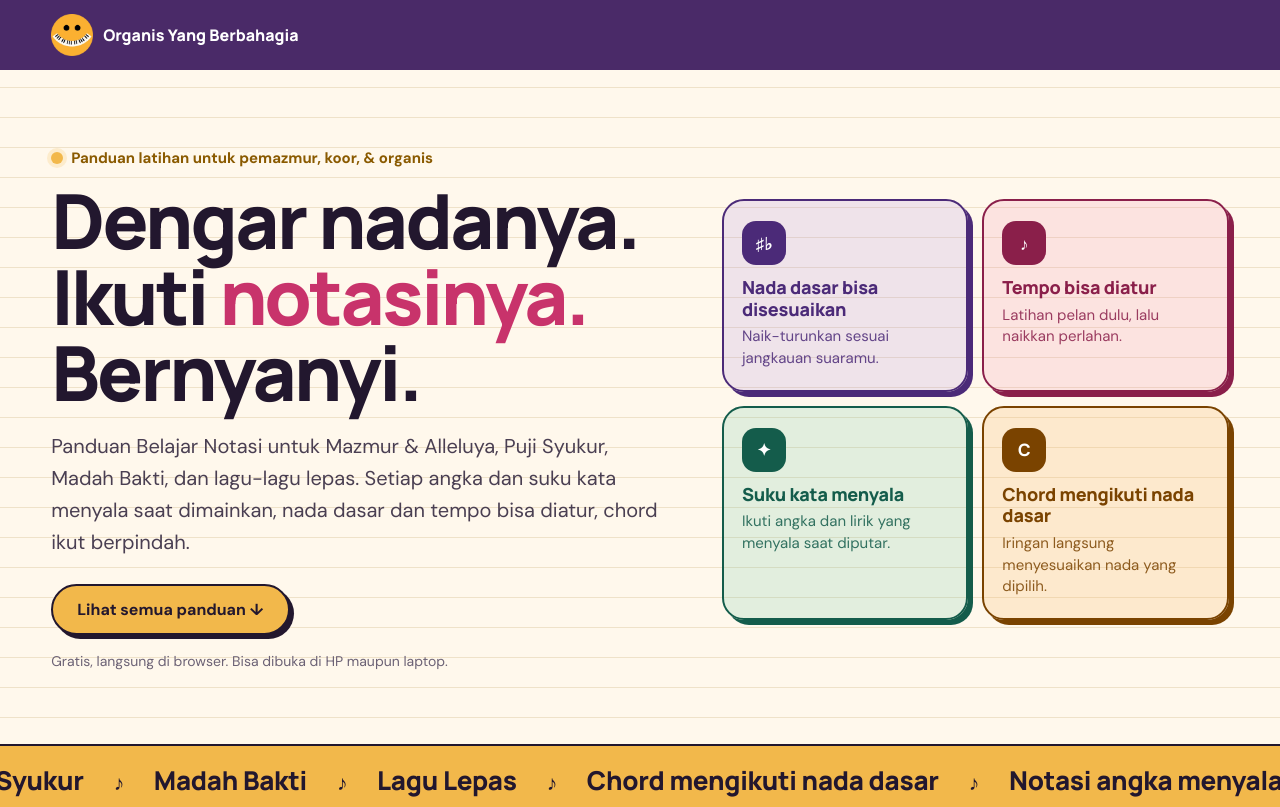
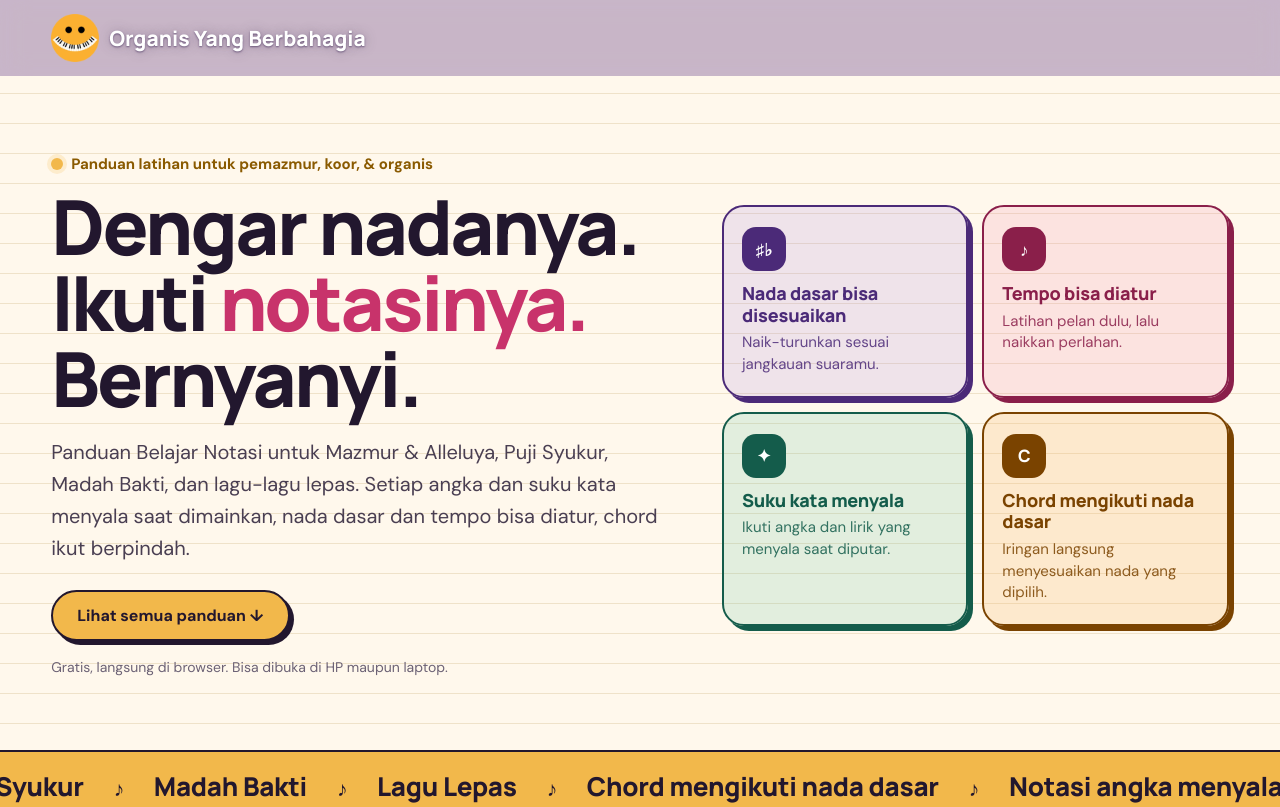
Before and after one commit to organisyangberbahagia/panduan-mazmur-alleluya, a plain HTML site: page index.html in a window 1280 px wide. Shown: the top 807 px of the page. Drawn offline with Linux system fonts and the light colour scheme.

Commit message:
Update index.html

```diff
--- a/index.html
+++ b/index.html
@@ -210,8 +210,8 @@ body.landing,body.soonpg{padding-bottom:0;background:var(--cream)}
 .soonbox p{font-size:18px;color:light-dark(#4a3f52,#cfc3d8);margin:0 auto 26px;max-width:32em}
 .crumb{display:inline-flex;align-items:center;gap:6px;background:none;border:0;color:#e7dcf2;font:600 15px "DM Sans",sans-serif;padding:6px 0;margin-bottom:8px;cursor:pointer}
 .crumb:hover{color:#fff}
-.lnav{background:var(--vio);border-bottom:0;backdrop-filter:none;transition:box-shadow .25s,background .25s}.lnav .lb{color:#fff}.lnav .pill.ghost{color:#fff;border-color:rgba(255,255,255,.55)}.lnav .pill.ghost:hover{background:rgba(255,255,255,.12)}.lnav.scrolled{background:color-mix(in srgb,var(--vio) 72%,transparent);backdrop-filter:blur(14px) saturate(1.4);-webkit-backdrop-filter:blur(14px) saturate(1.4);box-shadow:0 8px 24px rgba(40,18,64,.28)}
-@media(max-width:520px){.lnav .lb{font-size:14px}.lnav .lb img{width:36px;height:36px}.lnav .pill{padding:8px 14px!important;font-size:14px}}
+.lnav{background:color-mix(in srgb,#6b4590 37%,transparent);border-bottom:0;backdrop-filter:blur(14px) saturate(1.4);-webkit-backdrop-filter:blur(14px) saturate(1.4);transition:box-shadow .25s}.lnav .lb{color:#fff;font-weight:800;font-size:21px;text-shadow:0 1px 2px rgba(46,23,71,.55),0 0 12px rgba(46,23,71,.35)}.lnav .lb img{width:48px;height:48px}.lnav .pill.ghost{color:#fff;font-weight:800;border-color:#fff;text-shadow:0 1px 2px rgba(46,23,71,.5)}.lnav .pill.ghost:hover{background:rgba(255,255,255,.15)}.lnav.scrolled{box-shadow:0 8px 24px rgba(40,18,64,.18)}
+@media(max-width:520px){.lnav .lb{font-size:17px}.lnav .lb img{width:40px;height:40px}.lnav .pill{padding:8px 14px!important;font-size:14px}}
 @media(max-width:820px){.feats{order:2}.lhero .in{grid-template-columns:minmax(0,1fr)}.art{max-width:420px;order:-1;aspect-ratio:auto}.orb{position:relative;left:auto;top:auto;width:62%;margin:0 auto 18px}.chips{display:grid;grid-template-columns:repeat(2,minmax(0,1fr));gap:10px}.chip{position:static;animation:none;white-space:normal;line-height:1.25}.mgrid{grid-template-columns:minmax(0,1fr)}.chip{font-size:13px;padding:8px 11px}}
 @media(prefers-reduced-motion:reduce){.art svg.keys,.chip,.marq div{animation:none}}
 @media(max-width:600px){.n{font-size:19px}.l{font-size:16px}.player .pbtn.hide-s{display:none}.top{padding-top:16px}}
```
